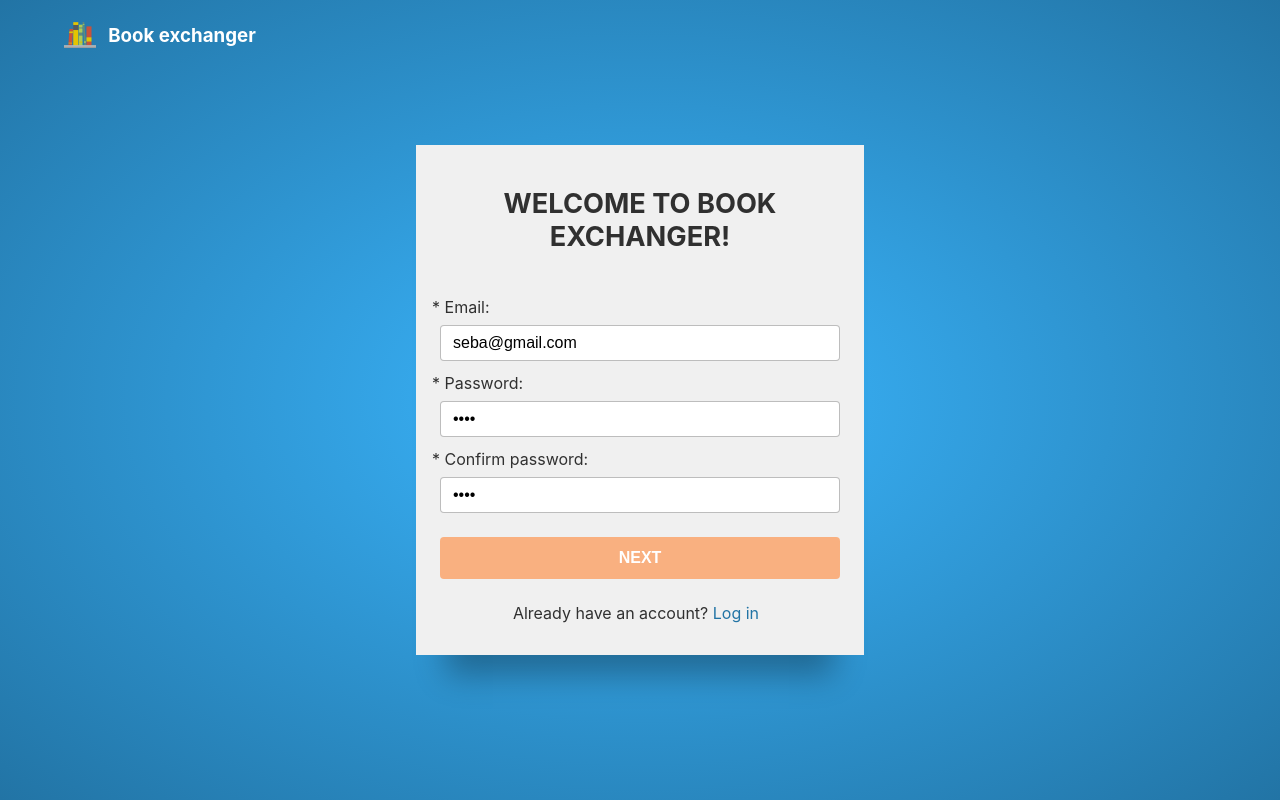
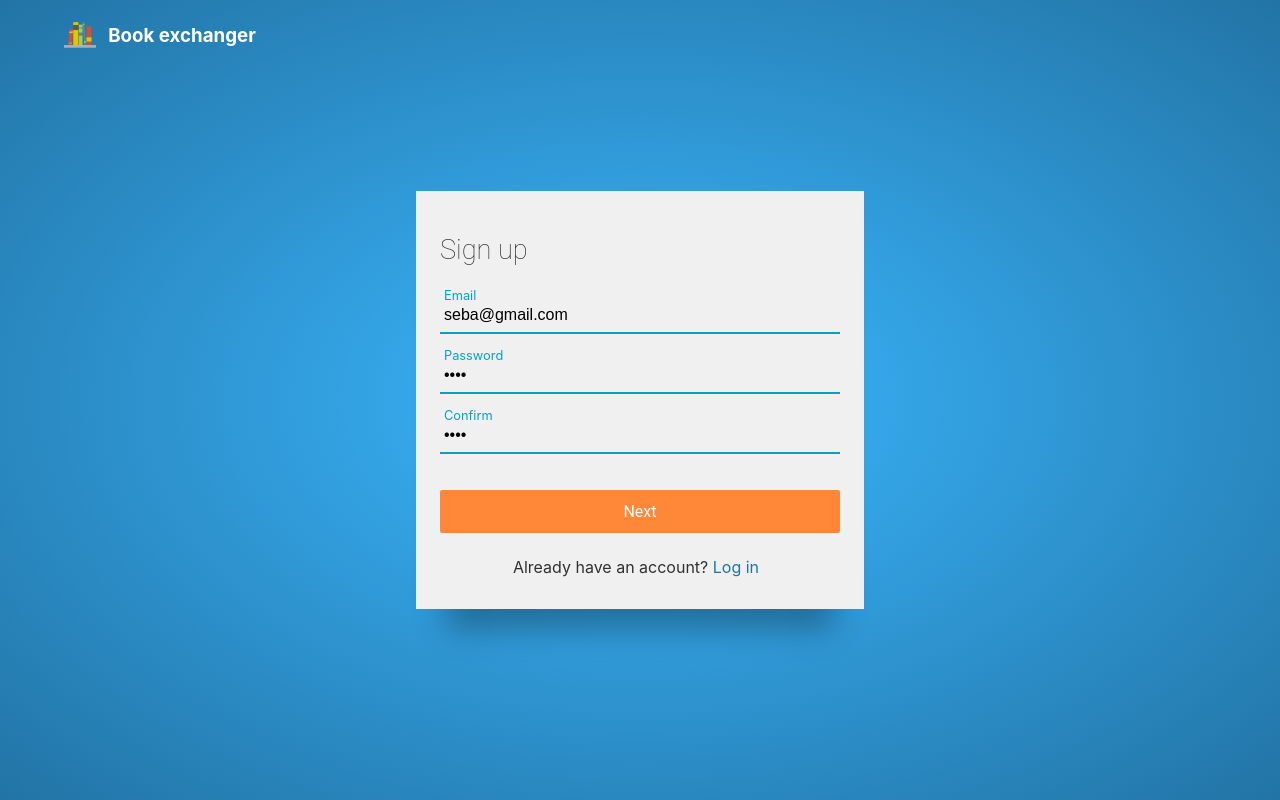
Before and after one commit to sebassarmiento/Book-exchanger, a React (Create React App) app: page /signup in a window 1280 px wide. Built offline with nearby package versions, Linux system fonts and the light colour scheme.

Commit message:
Finished styling login and signup components

```diff
--- a/src/layout/login/Login.js
+++ b/src/layout/login/Login.js
@@ -3,6 +3,7 @@ import './login.css';
 import { connect } from 'react-redux';
 import { NavLink } from 'react-router-dom';
 import { Redirect } from 'react-router-dom';
+import Input from '../../utils/inputs/input';
 
 class Login extends Component {
   constructor(props) {
@@ -54,14 +55,8 @@ class Login extends Component {
       <div className="login-container" >
         <div className={`login-form ${this.state.loginTry ? "blur" : ''}`} >
           <h1>Login</h1>
-          <div className="login-input" >
-            <input autoComplete="off" required id="email-login" name="email" onChange={(e) => this.handleChange(e)} value={this.state.email} type="text" />
-            <label htmlFor="email-login" >Email</label>
-          </div>
-          <div className="login-input" >
-            <input autoComplete="off" required id="password-login" name="password" onChange={(e) => this.handleChange(e)} value={this.state.password} type="password" />
-            <label htmlFor="password-login" >Password</label>
-          </div>
+          <Input value={this.state.email} handleChange={(e) => this.handleChange(e)} label="Email" type="text" />
+          <Input value={this.state.password} handleChange={(e) => this.handleChange(e)} label="Password" type="password" />
           <p className={this.state.invalidLogin ? "invalid-login" : "invalid-login-hidden"} >Invalid email or password.</p>
           <button onClick={() => this.handleLogin()} className="login-form-btn" >Log in</button>
           <p className="login-to-signup" >Don't have an account? <NavLink to="/signup" >Sign up</NavLink></p>
--- a/src/layout/signup/Signup.js
+++ b/src/layout/signup/Signup.js
@@ -3,6 +3,7 @@ import './signup.css';
 import { connect } from 'react-redux';
 import Loader from '../../utils/loaders/Loader1';
 import { Redirect, NavLink } from 'react-router-dom';
+import Input from '../../utils/inputs/input';
 
 class Signup extends Component {
     constructor(props) {
@@ -12,8 +13,9 @@ class Signup extends Component {
             password: 'caca',
             confirm: 'caca',
             username: '',
-            gender: null,
-            age: 0
+            location: '',
+            gender: '',
+            validEmail: true
         }
     }
 
@@ -44,7 +46,7 @@ class Signup extends Component {
                 &&
                 this.state.password.length > 3
                 &&
-                this.state.age && this.state.gender) {
+                this.state.location && this.state.gender) {
                 return <button
                     onClick={() => this.signUp()}
                     className="signup-form-next-btn" >Sign up
@@ -82,12 +84,13 @@ class Signup extends Component {
         }
     }
 
-    handleGender(e){
-        this.setState({gender: e.target.id}, () => console.log(this.state.gender))
+    handleGender(e) {
+        this.setState({ gender: e.target.id }, () => console.log(this.state.gender))
     }
 
-    signUp(){
+    signUp() {
         console.log('ENTRA')
+        this.setState({userCreated: true, signUpTry: true})
         fetch('http://localhost:3000/signup', {
             method: 'POST',
             headers: {
@@ -104,8 +107,8 @@ class Signup extends Component {
             .then(d => d.json())
             .then(response => {
                 console.log(response)
-            if(response.message === 'User added successfully!'){
-                this.setState({userCreated: true, redirect: true})
+                if (response.message === 'User added successfully!') {
+                    this.setState({ redirect: true })
                     this.props.userCreated(response.user)
                 }
             })
@@ -124,42 +127,86 @@ class Signup extends Component {
 
         return (
             <div className="signup-container" >
-                <div className={this.state.next ? "hidden" : null} >
-                    <h1>Welcome to book exchanger!</h1>
-                    <span className="signup-email" ><p>* Email:</p> {emailChecker}</span>
-                    <input onChange={(e) => this.handleChange(e)} value={this.state.email} name="email" type="text" />
-                    <p>* Password:</p>
-                    <input onChange={(e) => this.handleChange(e)} value={this.state.password} name="password" type="password" />
-                    <p>* Confirm password:</p>
-                    <input onChange={(e) => this.handleChange(e)} value={this.state.confirm} name="confirm" type="password" />
+                <div className={this.state.next ? "hidden" : "signup-form"} >
+                    <h1>Sign up</h1>
+                    <Input value={this.state.email} handleChange={(e) => this.handleChange(e)} label="Email" type="text" />
+                    <Input value={this.state.password} handleChange={(e) => this.handleChange(e)} label="Password" type="password" />
+                    <Input value={this.state.confirm} handleChange={(e) => this.handleChange(e)} label="Confirm" type="password" />
                     {this.showBtn(1)}
                     <p className="signup-to-login" >Already have an account? <NavLink to="/login" >Log in</NavLink></p>
                 </div>
-                <div className={this.state.userCreated ? "signup-user-created" : this.state.next ? null : "hidden"} >
+                <div className={this.state.userCreated ? "signup-user-created" : this.state.next ? "signup-form" : "hidden"} >
                     <i onClick={() => this.setState({ next: false })} className="fas fa-arrow-left"></i>
                     <h1>Just a few more steps</h1>
-                    <p>* Pick a username:</p>
-                    <input onChange={(e) => this.handleChange(e)} value={this.state.username} name="username" type="text" />
-                    <p>* Gender:</p>
-                    <span className="signup-gender-options" onChange={(e) => this.handleGender(e)} >
-                        <span >
-                            <input id="male-radio" name="gender" type="radio" />
-                            <label htmlFor="male" >Male</label>
-                        </span>
-                        <span>
-                            <input id="female-radio" name="gender" type="radio" />
-                            <label htmlFor="female" >Female</label>
-                        </span>
-                        <span>
-                            <input id="other-radio" name="gender" type="radio" />
-                            <label htmlFor="other" >Other</label>
-                        </span>
-                    </span>
-                    <p>* Age:</p>
-                    <input onChange={(e) => this.handleChange(e)} value={this.state.state} name="age" type="number" />
+                    <Input value={this.state.username} handleChange={(e) => this.handleChange(e)} label="Username" type="text" />
+                    <div className="select-container" >
+                        <select name="location" value={this.state.location} onChange={(e) => this.handleChange(e)} >
+                            <option value="" disabled defaultValue>Choose your location</option>
+                            <option value="AL">Alabama</option>
+                            <option value="AK">Alaska</option>
+                            <option value="AZ">Arizona</option>
+                            <option value="AR">Arkansas</option>
+                            <option value="CA">California</option>
+                            <option value="CO">Colorado</option>
+                            <option value="CT">Connecticut</option>
+                            <option value="DE">Delaware</option>
+                            <option value="DC">District Of Columbia</option>
+                            <option value="FL">Florida</option>
+                            <option value="GA">Georgia</option>
+                            <option value="HI">Hawaii</option>
+                            <option value="ID">Idaho</option>
+                            <option value="IL">Illinois</option>
+                            <option value="IN">Indiana</option>
+                            <option value="IA">Iowa</option>
+                            <option value="KS">Kansas</option>
+                            <option value="KY">Kentucky</option>
+                            <option value="LA">Louisiana</option>
+                            <option value="ME">Maine</option>
+                            <option value="MD">Maryland</option>
+                            <option value="MA">Massachusetts</option>
+                            <option value="MI">Michigan</option>
+                            <option value="MN">Minnesota</option>
+                            <option value="MS">Mississippi</option>
+                            <option value="MO">Missouri</option>
+                            <option value="MT">Montana</option>
+                            <option value="NE">Nebraska</option>
+                            <option value="NV">Nevada</option>
+                            <option value="NH">New Hampshire</option>
+                            <option value="NJ">New Jersey</option>
+                            <option value="NM">New Mexico</option>
+                            <option value="NY">New York</option>
+                            <option value="NC">North Carolina</option>
+                            <option value="ND">North Dakota</option>
+                            <option value="OH">Ohio</option>
+                            <option value="OK">Oklahoma</option>
+                            <option value="OR">Oregon</option>
+                            <option value="PA">Pennsylvania</option>
+                            <option value="RI">Rhode Island</option>
+                            <option value="SC">South Carolina</option>
+                            <option value="SD">South Dakota</option>
+                            <option value="TN">Tennessee</option>
+                            <option value="TX">Texas</option>
+                            <option value="UT">Utah</option>
+                            <option value="VT">Vermont</option>
+                            <option value="VA">Virginia</option>
+                            <option value="WA">Washington</option>
+                            <option value="WV">West Virginia</option>
+                            <option value="WI">Wisconsin</option>
+                            <option value="WY">Wyoming</option>
+                        </select>
+                    </div>
+                    <div className="select-container" >
+                        <select name="gender" value={this.state.gender} onChange={(e) => this.handleChange(e)} >
+                            <option value="" disabled defaultValue>Choose your location</option>
+                            <option value="Male" >Male</option>
+                            <option value="Female" >Female</option>
+                            <option value="Other" >Other</option>
+                        </select>
+                    </div>
                     {this.showBtn(0)}
                 </div>
                 {this.state.redirect ? <Redirect to="/app/welcome-user" /> : null}
+                {this.state.signUpTry ? <React.Fragment><div className="signup-try-loader" ></div><p className="signup-try-loader-text" >Creating user...</p></React.Fragment> : null}
             </div>
         )
     }
@@ -168,7 +215,7 @@ class Signup extends Component {
 const mapDispatchToProps = dispatch => {
     return {
         hideFooter: () => dispatch({ type: "SIGNUP_VIEW" }),
-        userCreated: userData => dispatch({ type: "NEW_USER_SIGNED" , payload: userData})
+        userCreated: userData => dispatch({ type: "NEW_USER_SIGNED", payload: userData })
     }
 }
 
--- a/src/layout/signup/signup.css
+++ b/src/layout/signup/signup.css
@@ -6,11 +6,12 @@
     justify-content: center;
 }
 
-.signup-container div{
+.signup-container .signup-form{
     background-color: rgb(240, 240, 240);
     width: 400px;
     padding: 24px;
     box-shadow: 0px 50px 30px -30px rgba(0, 0, 0, 0.3);
+    position: relative;
 }
 
 .signup-container div:nth-child(1){
@@ -22,29 +23,16 @@
 }
 
 .signup-container h1{
-    text-align: center;
     margin-bottom: 32px;
     font-size: 1.7em;
-    text-transform: uppercase;
+    font-family: 'Roboto', sans-serif;
+    font-weight: 100;
 }
 
 .signup-container p{
     margin: 8px 0px;
     margin-top: 12px;
     margin-left: -8px;
-}
-
-.signup-container input{
-    width: 100%;
-    padding: 8px 12px;
-    border: 1px solid rgba(0, 0, 0, 0.26);
-    border-radius: 4px;
-    box-sizing: border-box;
-    font-size: 1em;
-}
-
-.signup-container input:focus{
-    border: 1px solid rgb(0, 119, 255);
 }
 
 .signup-container i:hover{
@@ -74,6 +62,8 @@
 .signup-user-created{
     transition: all 0.4s cubic-bezier(0.93,-0.79, 1, 0.76);
     transform: scale(0);
+    width: 400px;
+    z-index: 1;
 }
 
 .user-signed-loading{
@@ -113,12 +103,12 @@
 .signup-form-next-btn{
     background-color: rgb(255, 135, 55);
     border: none;
-    border-radius: 4px;
+    border-radius: 2px;
     padding: 12px 24px;
     font-size: 1em;
     color: white;
-    text-transform: uppercase;
-    font-weight: bold;
+    font-weight: 400;
+    font-family: 'Roboto', sans-serif;
     margin: 24px 0px;
     margin-bottom: 0px;
     width: 100%;
@@ -132,16 +122,49 @@
 .signup-form-next-btn-disabled{
     background-color: rgba(255, 135, 55, 0.603);
     border: none;
-    border-radius: 4px;
+    border-radius: 2px;
     padding: 12px 24px;
     font-size: 1em;
     color: white;
-    text-transform: uppercase;
-    font-weight: bold;
+    font-weight: 400;
+    font-family: 'Roboto', sans-serif;
     margin: 24px 0px;
     margin-bottom: 0px;
     width: 100%;
     transition: all 0.4s;
+}
+
+/* Signup try loader */
+
+.signup-try-loader{
+    position: absolute;
+    top: calc(50% - 30px);
+    left: 50%;
+    transform: translate(-50%, -50%);
+    height: 100px;
+    width: 100px;
+    border-radius: 50%;
+    border: 3px solid white;
+    border-top: 3px solid rgb(23, 189, 23);
+    animation: layoutLoader 1s linear infinite;
+    z-index: 0;
+}
+
+.signup-try-loader-text{
+    position: absolute;
+    top: calc(50% + 30px);
+    left: 50%;
+    width: 200px;
+    height: 100px;
+    transform: translate(-50%, -50%);
+    font-size: 1.4em;
+    font-family: 'Roboto', sans-serif;
+    font-weight: 100;
+    color: white;
+    display: flex;
+    align-items: center;
+    justify-content: center;
+    z-index: 0;
 }
 
 /* ANIMATIONS */
@@ -167,3 +190,53 @@
         transform: scale(1);
     }
 }
+
+/* Select */
+
+.select-container{
+    padding: 0;
+    margin: 12px 0px;
+    box-sizing: border-box;
+    border: 1px solid rgb(0, 163, 204);
+    position: relative;
+    border-radius: 1px;
+}
+
+.select-container::before{
+    content: '';
+    position: absolute;
+    height: 100%;
+    width: 42px;
+    background-color: rgb(0, 163, 204);
+    top: 0;
+    right: 0;
+    pointer-events: none;
+}
+
+.select-container::after{
+    content: '';
+    position: absolute;
+    height: 0;
+    width: 0;
+    border-top: 10px solid rgba(255, 255, 255, 0.877);
+    border-left: 5px solid transparent;
+    border-right: 5px solid transparent;
+    top: calc(50% + 2px);
+    right: 11px;
+    transform: translate(-50%, -50%);
+    pointer-events: none;
+}
+
+select {
+    width: 100%;
+    padding: 12px;
+    border: none;
+    font-size: 1em;
+    margin: 0px;
+    box-sizing: border-box;
+    -webkit-appearance: none;
+    border-radius: 0px;
+    cursor: pointer;
+    position: relative;
+    background-color: transparent;
+}
--- /dev/null
+++ b/src/utils/inputs/input.css
@@ -0,0 +1,44 @@
+.input-container{
+    position: relative;
+    margin: 0px;
+    margin-top: 24px;
+}
+
+.input-container input{
+    display: block;
+    box-sizing: border-box;
+    padding: 8px 4px;
+    background-color: transparent;
+    border: none;
+    border-bottom: 2px solid rgba(0, 0, 0, 0.219);
+    font-size: 1em;
+    position: relative;
+    width: 100%;
+    margin: 12px 0px;
+    z-index: 1;
+    transition: all 0.3s ease;
+}
+
+.input-container input + label {
+    transition: all 1s;
+    position: absolute;
+    top: 0;
+    left: 0;
+    width: 100%;
+    height: 100%;
+    box-sizing: border-box;
+    padding: 12px 4px;
+    transition: all 0.2s ease;
+    display: flex;
+    align-items: center;
+}
+
+.input-container input:focus, .input-container input:valid{
+    border-bottom: 2px solid rgb(0, 163, 204);
+}
+
+.input-container input:focus + label, .input-container input:valid + label {
+    transform: translate(0, -20px);
+    font-size: 0.8em;
+    color: rgb(0, 163, 204);
+}
--- /dev/null
+++ b/src/utils/inputs/input.js
@@ -0,0 +1,16 @@
+import React, { Component } from 'react';
+import './input.css';
+
+export default class Input extends Component {
+    constructor(props){
+        super(props)
+    }
+  render() {
+    return (
+      <div className="input-container" >
+        <input name={this.props.label.toLowerCase()} onChange={(e) => this.props.handleChange(e)} value={this.props.value} autoComplete="off" required type={this.props.type} />
+        <label>{this.props.label}</label>
+      </div>
+    )
+  }
+}
```
Also changed, not shown: src/layout/home/home.css (+4 -10 lines), src/layout/login/login.css (+1 -49 lines). Lines whose indentation alone changed are shown as unchanged.
